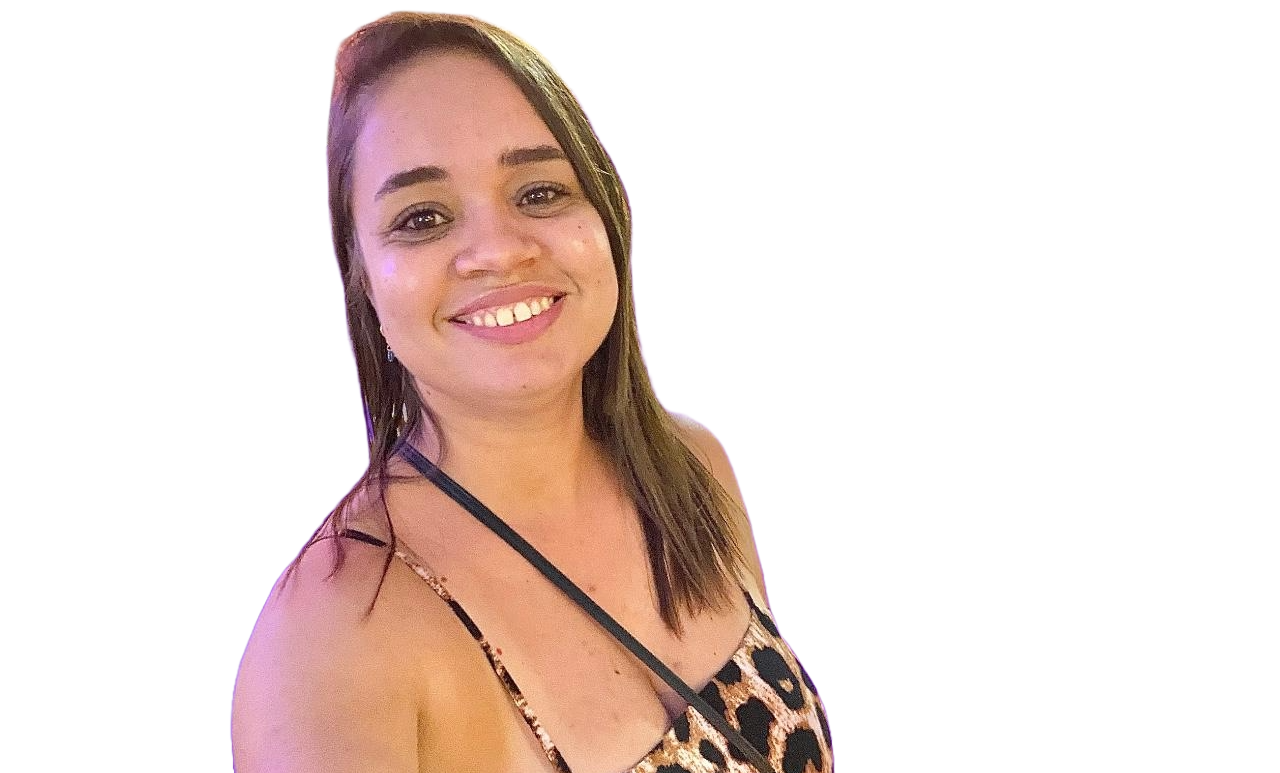
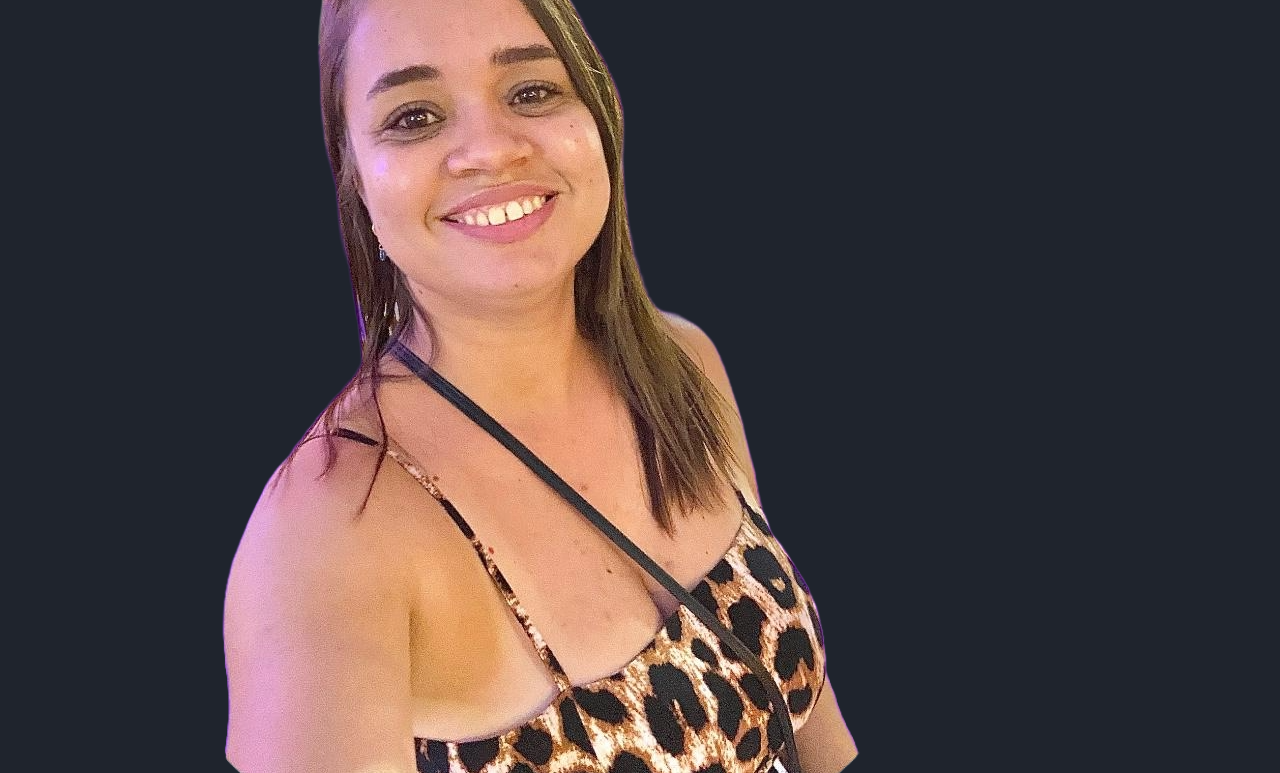
Before and after one commit to EndyMicaelle/portfolio-web, a plain HTML site: page index.html in a window 1280 px wide. Shown: the part 346-1119 px from the top of the page. Drawn offline with nearby package versions, Linux system fonts and the light colour scheme.

Commit message:
estilizacao *, html, body e cores reaiz no css

```diff
--- a/style.css
+++ b/style.css
@@ -1,8 +1,37 @@
 /* Imports the Poppins font from Google Fonts */
 @import url('https://fonts.googleapis.com/css2?family=Poppins:ital,wght@0,100;0,200;0,300;0,400;0,500;0,600;0,700;0,800;0,900;1,100;1,200;1,300;1,400;1,500;1,600;1,700;1,800;1,900&display=swap');
+
+ :root { /* Raiz */
+    --main-color: #00eeff; /* Cor principal */
+    --text-color: #ffffff;
+    --bg-color-01: #1f242d;
+    --bg-color-02: #323946;
+    --color-00: #000000a1; /* Canal alfa - Transparencia */
+
+    /* Extra */
+    --color-01: #999999;
+    --color-02: #009539;
+    --color-03: #7950f2;
+    --color-04: #c00000;
+    --color-05: #232323;
+}
+
+* {
+    margin: 0;
+    padding: 0;
+    box-sizing: border-box; /* modelo de caixa, não empurra o conteudo pros lados */
+    text-decoration: none; /* retira todos os subilnhados e cores do links */
+    border: none; /* Tirar as bordas */
+    outline: none; /* Clica na imagem e fica uma borda, isso tira */
+    scroll-behavior: smooth; /* Quando clica rola suavemente */
+}
 
 html {
     font-family: "Poppins", sans-serif;
     font-size: 16px;
+}
 
+body {
+    background-color: var(--bg-color-01);
+    color: var(--text-color);
 }
```
